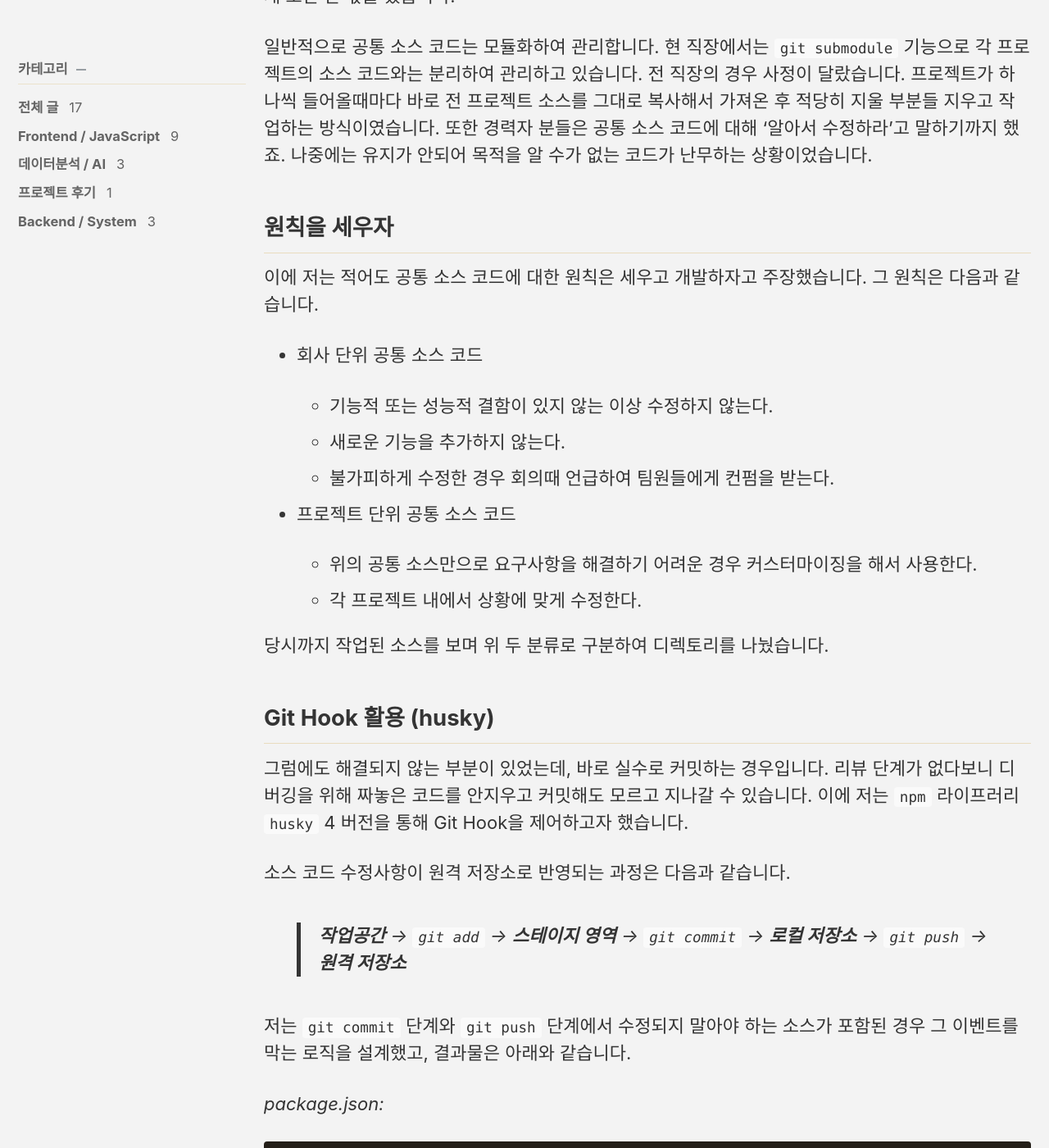
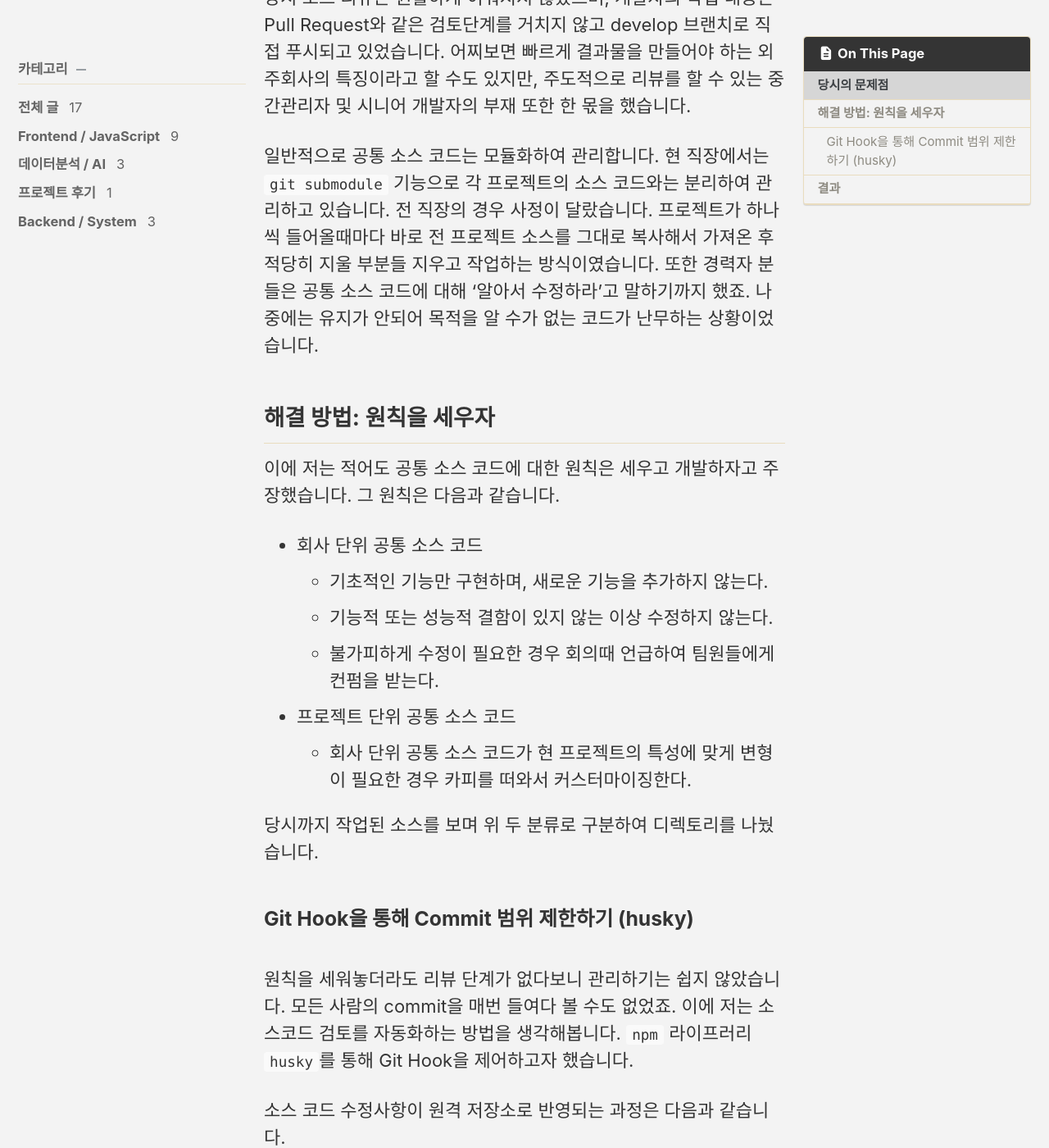
Before and after one commit to juhonamnam/juhonamnam.github.io, a Jekyll site: the page built from _posts/2023-02-10-12.md, in a window 1280 px wide and 1400 px high, scrolled down 603 px. Shown: the whole window at 82% size. Built offline with Jekyll 4.4.1, drawn with Linux system fonts in a browser that asks for light colours; cached includes are drawn as plain includes; comment, search, counter and statistics services are not loaded; some of the changed text lies outside the part shown.

Commit message:
modify post

```diff
--- a/_posts/2023-02-10-12.md
+++ b/_posts/2023-02-10-12.md
@@ -1,7 +1,5 @@
 ---
-title: "공통 소스 코드 관리 방안에 대한 고찰"
-classes: wide
-toc: false
+title: "공통 소스 코드 관리 문제를 해결해보려한 시도 사례"
 ---
 
 <!--excerpt open-->
@@ -10,31 +8,28 @@ toc: false
 
 <!--excerpt close-->
 
-## 문제점
+## 당시의 문제점
 
 당시 소스 리뷰는 원활하게 이뤄지지 않았으며, 개발자의 작업 내용은 Pull Request와 같은 검토단계를 거치지 않고 develop 브랜치로 직접 푸시되고 있었습니다. 어찌보면 빠르게 결과물을 만들어야 하는 외주회사의 특징이라고 할 수도 있지만, 주도적으로 리뷰를 할 수 있는 중간관리자 및 시니어 개발자의 부재 또한 한 몫을 했습니다.
 
 일반적으로 공통 소스 코드는 모듈화하여 관리합니다. 현 직장에서는 `git submodule` 기능으로 각 프로젝트의 소스 코드와는 분리하여 관리하고 있습니다. 전 직장의 경우 사정이 달랐습니다. 프로젝트가 하나씩 들어올때마다 바로 전 프로젝트 소스를 그대로 복사해서 가져온 후 적당히 지울 부분들 지우고 작업하는 방식이였습니다. 또한 경력자 분들은 공통 소스 코드에 대해 '알아서 수정하라'고 말하기까지 했죠. 나중에는 유지가 안되어 목적을 알 수가 없는 코드가 난무하는 상황이었습니다.
 
-## 원칙을 세우자
+## 해결 방법: 원칙을 세우자
 
 이에 저는 적어도 공통 소스 코드에 대한 원칙은 세우고 개발하자고 주장했습니다. 그 원칙은 다음과 같습니다.
 
 - 회사 단위 공통 소스 코드
-
+  - 기초적인 기능만 구현하며, 새로운 기능을 추가하지 않는다.
   - 기능적 또는 성능적 결함이 있지 않는 이상 수정하지 않는다.
-  - 새로운 기능을 추가하지 않는다.
-  - 불가피하게 수정한 경우 회의때 언급하여 팀원들에게 컨펌을 받는다.
-
+  - 불가피하게 수정이 필요한 경우 회의때 언급하여 팀원들에게 컨펌을 받는다.
 - 프로젝트 단위 공통 소스 코드
-  - 위의 공통 소스만으로 요구사항을 해결하기 어려운 경우 커스터마이징을 해서 사용한다.
-  - 각 프로젝트 내에서 상황에 맞게 수정한다.
+  - 회사 단위 공통 소스 코드가 현 프로젝트의 특성에 맞게 변형이 필요한 경우 카피를 떠와서 커스터마이징한다.
 
 당시까지 작업된 소스를 보며 위 두 분류로 구분하여 디렉토리를 나눴습니다.
 
-## Git Hook 활용 (husky)
+### Git Hook을 통해 Commit 범위 제한하기 (husky)
 
-그럼에도 해결되지 않는 부분이 있었는데, 바로 실수로 커밋하는 경우입니다. 리뷰 단계가 없다보니 디버깅을 위해 짜놓은 코드를 안지우고 커밋해도 모르고 지나갈 수 있습니다. 이에 저는 `npm` 라이프러리 `husky` 4 버전을 통해 Git Hook을 제어하고자 했습니다.
+원칙을 세워놓더라도 리뷰 단계가 없다보니 관리하기는 쉽지 않았습니다. 모든 사람의 commit을 매번 들여다 볼 수도 없었죠. 이에 저는 소스코드 검토를 자동화하는 방법을 생각해봅니다. `npm` 라이프러리 `husky`를 통해 Git Hook을 제어하고자 했습니다.
 
 소스 코드 수정사항이 원격 저장소로 반영되는 과정은 다음과 같습니다.
 
@@ -119,4 +114,4 @@ if (process.argv.slice(-1)[0] === "pre-push") {
 
 ## 결과
 
-저는 이것이 완벽한 해결방안이었다고 생각하진 않습니다. 공통 소스 코드의 개선 사항이 프로젝트간에 직접적으로 공유되지 않는다는 점 등 여러 문제점이 여전히 존재하는 것은 사실이니까요. 개인적으로는 프로젝트의 초기 상태를 저장소에 따로 관리하는 방법 등의 여러 방안을 구상해봤지만 당시 실행에 옮기기에는 부담되는 면이 있었습니다. 그럼에도 임시방편으로 세워둔 이러한 원칙들은 가독성을 높이는데 꽤 효과가 있었다고 생각합니다.
+저는 이것이 완벽한 해결방안이었다고 생각하진 않습니다. 사실 리뷰 문화만 정착되면 다 해결될 수 있으니까요. 개인적으로는 프로젝트의 초기 상태를 저장소에 따로 관리하는 방법 등의 여러 방안을 구상해봤지만 당시 실행에 옮기기에는 부담되는 면이 있었습니다. 그럼에도 임시방편으로 세워둔 이러한 장치는 꽤 효과가 있었다고 생각합니다.
```
